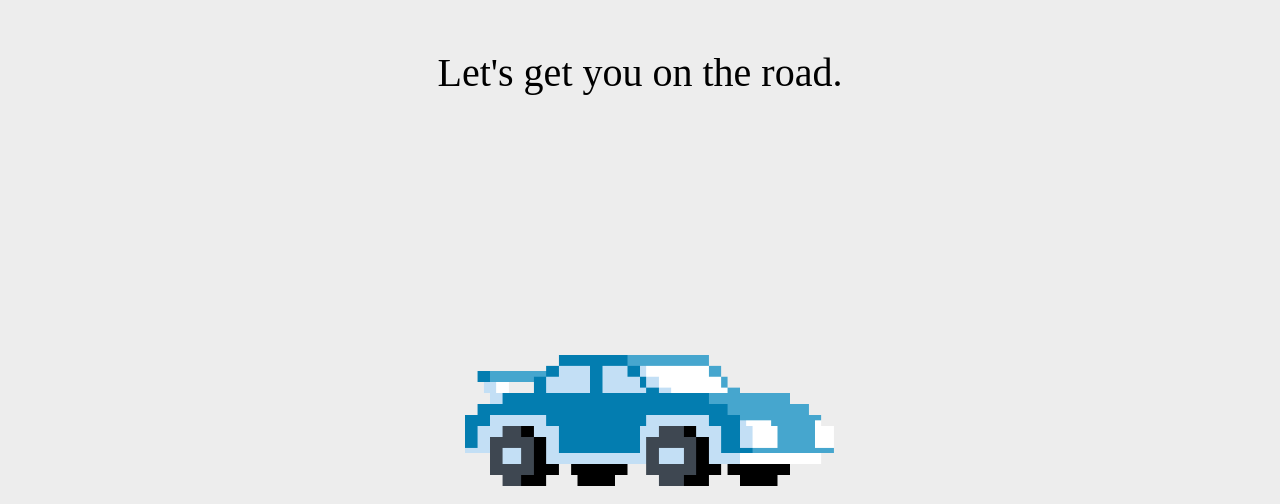
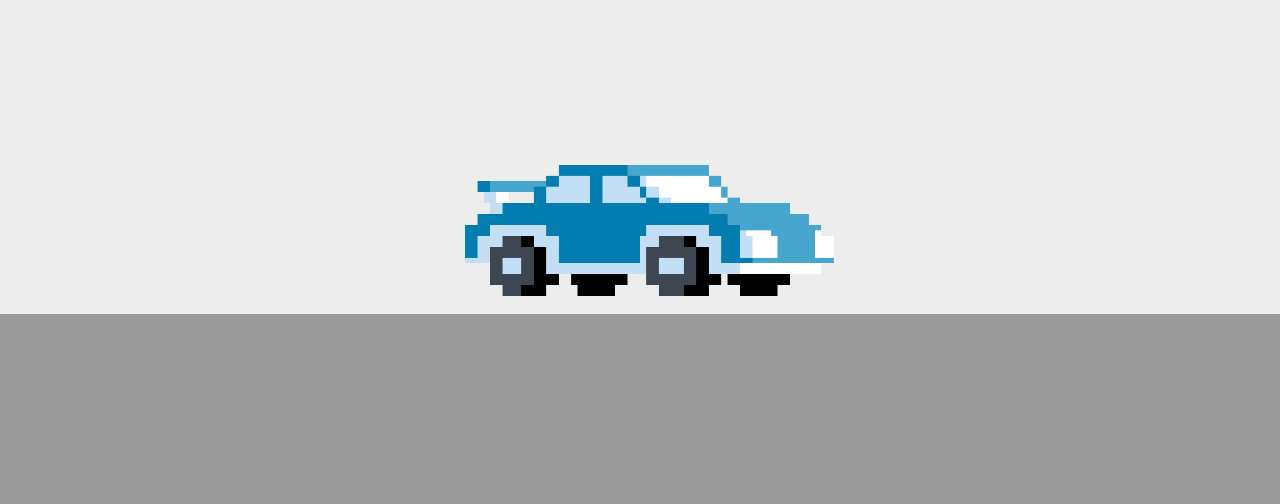
Before and after one commit to ryancheems/C26Project1, a PHP site: page / in a window 1280 px wide. Shown: the part 775-1279 px from the top of the page. After the commit the page ends 1089 px from the top, so only its background shows below. Run offline with PHP 8.4, Linux system fonts and the light colour scheme.

Commit message:
Update style.css

```diff
--- a/style.css
+++ b/style.css
@@ -5,7 +5,7 @@
 }
 div.a {
   text-align: center;
-  margin-top: 50px;
+  margin-top: 20px;
     font-size: 40px;
 }
   /* Navbar container */
@@ -85,7 +85,7 @@
 .sliding-background {
   background: url("https://c.tenor.com/wIa91mot0tAAAAAd/pixel-city-chill.gif") repeat-x;
   background-size: 960px 540px;
-  height: 720px;
+  height: 540px;
   width: 5760px; /* The image width times 3 */
   animation: slide 60s linear infinite;
 
```
